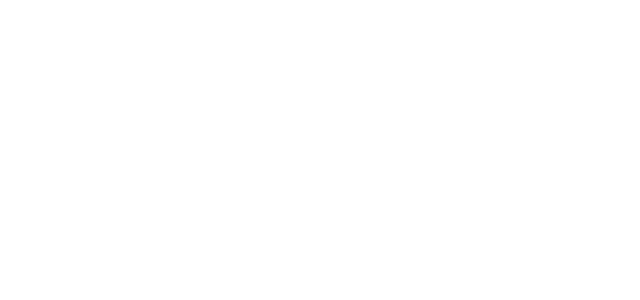
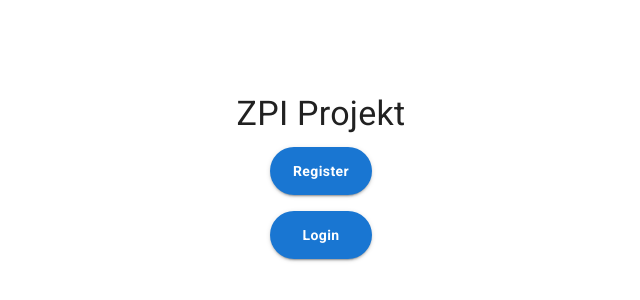
Before and after one commit to VanityEv/zpi-webapp, a React (Vite) app: page / in a window 1280 px wide. Before the commit this address had no page. Shown: the part 224-524 px from the top of the page, without its empty margins (319-959 px from the left). Built offline with nearby package versions, Linux system fonts and the light colour scheme.

Commit message:
Add navigation to register & login panels

```diff
--- a/src/App.tsx
+++ b/src/App.tsx
@@ -3,6 +3,7 @@
 import { Register } from './views/Register';
 import { Login } from './views/Login';
 import { useMemo } from 'react';
+import { Home } from './views/Home';
 
 function App() {
   const theme = useMemo(
@@ -54,6 +55,7 @@
       <Box sx={{ width: '100vw', height: '100vh' }}>
         <Router>
           <Routes>
+            <Route path="/" element={<Home/>}/>
             <Route path='/login' element={<Login />} />
             <Route path='/register' element={<Register />} />
           </Routes>
--- /dev/null
+++ b/src/views/Home.tsx
@@ -0,0 +1,40 @@
+import { Link } from 'react-router-dom';
+import { Container, Typography, Button, Box } from '@mui/material';
+
+export const Home = () => {
+    return (
+        <Container component="main" maxWidth="xs">
+            <Box
+                display="flex"
+                flexDirection="column"
+                alignItems="center"
+                justifyContent="center"
+                minHeight="100vh"
+            >
+                <Typography variant="h4" gutterBottom>
+                    ZPI Projekt
+                </Typography>
+                <Box sx={{display:'flex', flexDirection:'column', alignItems:'center', justifyContent:'center', gap:2}}>
+                    <Button
+                        variant="contained"
+                        color="primary"
+                        component={Link}
+                        to="/register"
+                        sx={{width:'100%'}}
+                    >
+                        Register
+                    </Button>
+                    <Button
+                        variant="contained"
+                        color="primary"
+                        component={Link}
+                        to="/login"
+                        sx={{width: '100%', px:'2rem'}}
+                    >
+                        Login
+                    </Button>
+                </Box>
+            </Box>
+        </Container>
+    );
+};
```
